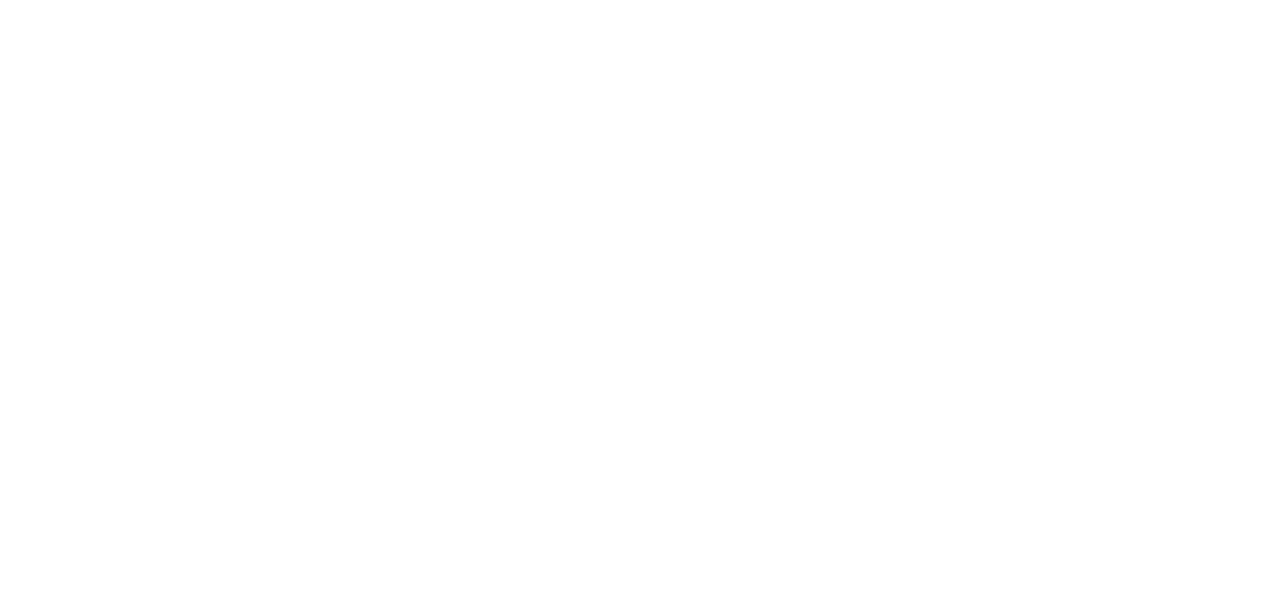
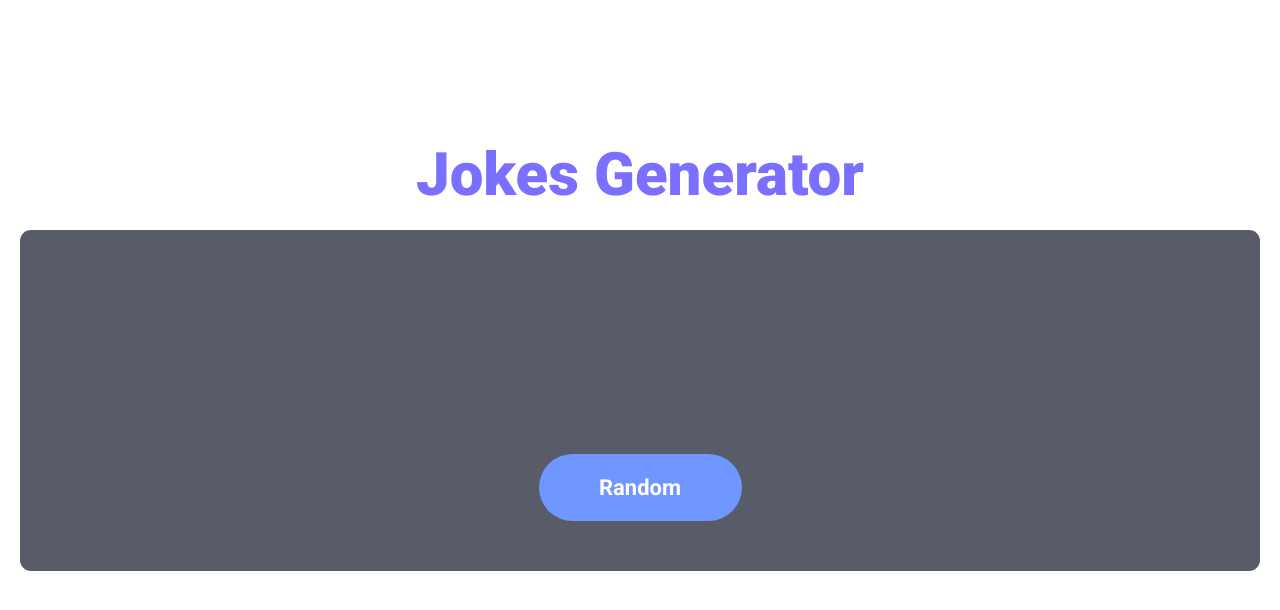
Before and after one commit to rohilpinto/jokes-app, a React (Create React App) app: page / in a window 1280 px wide. Shown: the top 610 px of the page. Built offline with nearby package versions, Linux system fonts and the light colour scheme.

Commit message:
updated styles

```diff
--- a/package.json
+++ b/package.json
@@ -3,9 +3,13 @@
   "version": "0.1.0",
   "private": true,
   "dependencies": {
+    "@material-ui/core": "^4.11.4",
+    "@material-ui/icons": "^4.11.2",
     "@testing-library/jest-dom": "^5.11.4",
     "@testing-library/react": "^11.1.0",
     "@testing-library/user-event": "^12.1.10",
+    "install": "^0.13.0",
+    "npm": "^7.16.0",
     "react": "^17.0.2",
     "react-dom": "^17.0.2",
     "react-scripts": "4.0.3",
--- a/src/App.css
+++ b/src/App.css
@@ -1,38 +1,74 @@
+:root {
+  --Primary: #7a6fff;
+  --Text: #d3d3d3;
+  --Btn: #6f97ff;
+  --card-shadow: 4px 14px 0px -6px #7a6fff;
+}
+
 .App {
+  padding: 20px;
+  height: 100vh;
+}
+
+.jokes-outer {
+  display: flex;
+  justify-content: center;
+  align-items: center;
+  height: 100%;
+}
+
+.jokes-container {
+  position: relative;
+  top: 120px;
+}
+
+.jokes-container h1 {
+  font-size: 60px;
+  color: var(--Primary);
+  text-align: center;
+  margin-bottom: 20px;
+
+  font-style: normal;
+  font-weight: 900;
+  line-height: 70px;
+}
+
+.jokes-data-container {
+  background: #585c69;
+  height: 341px;
+  max-width: 1453px;
+  margin: auto;
+
+  width: 100%;
+  border-radius: 11px;
+  position: relative;
+}
+
+.btn-container {
   text-align: center;
 }
 
-.App-logo {
-  height: 40vmin;
-  pointer-events: none;
+.btn-container {
+  width: 100%;
+
+  position: absolute;
+  bottom: 50px;
 }
 
-@media (prefers-reduced-motion: no-preference) {
-  .App-logo {
-    animation: App-logo-spin infinite 20s linear;
-  }
+button.btn {
+  height: 67px;
+  width: 203px;
+  border: none;
+  background: #6f97ff;
+
+  border-radius: 72px;
+
+  color: #ffffff;
+
+  font-size: 22px;
+  font-style: normal;
+  font-weight: 700;
+  line-height: 32px;
+
+  text-align: center;
 }
-
-.App-header {
-  background-color: #282c34;
-  min-height: 100vh;
-  display: flex;
-  flex-direction: column;
-  align-items: center;
-  justify-content: center;
-  font-size: calc(10px + 2vmin);
-  color: white;
-}
-
-.App-link {
-  color: #61dafb;
-}
-
-@keyframes App-logo-spin {
-  from {
-    transform: rotate(0deg);
-  }
-  to {
-    transform: rotate(360deg);
-  }
-}
--- a/src/App.js
+++ b/src/App.js
@@ -1,10 +1,27 @@
+import "./App.css";
+import React from "react";
 
-import './App.css';
+const Data = () => {
+  return (
+    <React.Fragment>
+      <div className="jokes-data">
+        <div className="jokes-data-container">
+          <div className="btn-container">
+            <button className="btn">Random</button>
+          </div>
+        </div>
+      </div>
+    </React.Fragment>
+  );
+};
 
 function App() {
   return (
     <div className="App">
-
+      <div className="jokes-container">
+        <h1>Jokes Generator</h1>
+        <Data></Data>
+      </div>
     </div>
   );
 }
--- a/src/index.css
+++ b/src/index.css
@@ -1,13 +1,25 @@
+@import url("https://fonts.googleapis.com/css2?family=Roboto:wght@300;400;700;900&display=swap");
+
+* {
+  padding: 0;
+  margin: 0;
+  box-sizing: border-box;
+}
+
+html {
+  height: 100%;
+}
 body {
   margin: 0;
-  font-family: -apple-system, BlinkMacSystemFont, 'Segoe UI', 'Roboto', 'Oxygen',
-    'Ubuntu', 'Cantarell', 'Fira Sans', 'Droid Sans', 'Helvetica Neue',
-    sans-serif;
+  font-family: "Roboto", sans-serif;
   -webkit-font-smoothing: antialiased;
   -moz-osx-font-smoothing: grayscale;
+  height: 100%;
+}
+button {
+  font-family: "Roboto", sans-serif;
 }
 
 code {
-  font-family: source-code-pro, Menlo, Monaco, Consolas, 'Courier New',
-    monospace;
+  font-family: source-code-pro, Menlo, Monaco, Consolas, "Courier New", monospace;
 }
--- a/src/index.js
+++ b/src/index.js
@@ -1,17 +1,11 @@
-import React from 'react';
-import ReactDOM from 'react-dom';
-import './index.css';
-import App from './App';
-import reportWebVitals from './reportWebVitals';
+import React from "react";
+import ReactDOM from "react-dom";
+import "./index.css";
+import App from "./App";
 
 ReactDOM.render(
   <React.StrictMode>
     <App />
   </React.StrictMode>,
-  document.getElementById('root')
+  document.getElementById("root")
 );
-
-// If you want to start measuring performance in your app, pass a function
-// to log results (for example: reportWebVitals(console.log))
-// or send to an analytics endpoint. Learn more: https://bit.ly/CRA-vitals
-reportWebVitals();
--- a/src/reportWebVitals.js
+++ /dev/null
@@ -1,13 +0,0 @@
-const reportWebVitals = onPerfEntry => {
-  if (onPerfEntry && onPerfEntry instanceof Function) {
-    import('web-vitals').then(({ getCLS, getFID, getFCP, getLCP, getTTFB }) => {
-      getCLS(onPerfEntry);
-      getFID(onPerfEntry);
-      getFCP(onPerfEntry);
-      getLCP(onPerfEntry);
-      getTTFB(onPerfEntry);
-    });
-  }
-};
-
-export default reportWebVitals;
```
Also changed, not shown: src/setupTests.js (deleted, +0 -5 lines), 2 other files (tests, documents, lock files or other folders).
